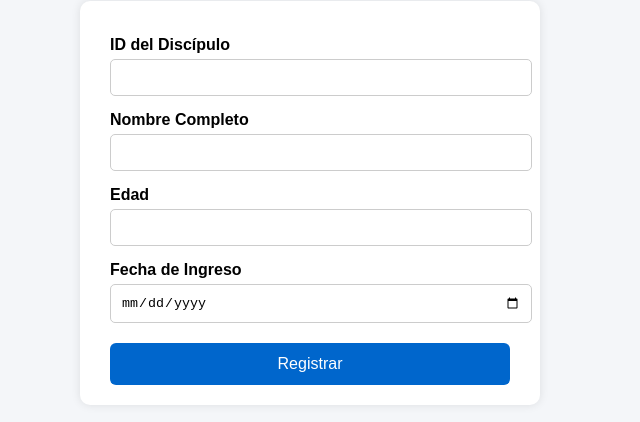
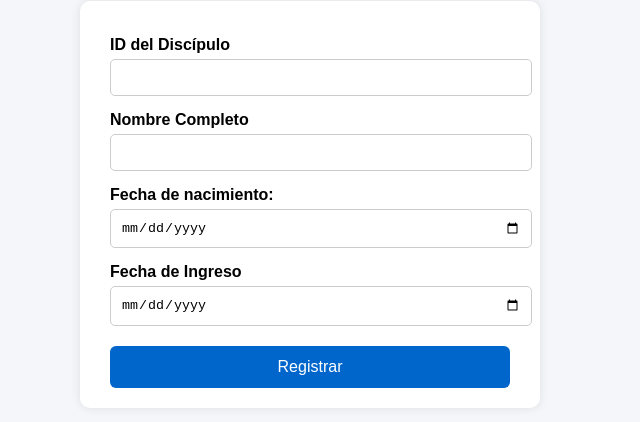
Before and after one commit to santiagocodes26/sons-of-god-web, a plain HTML site: page formulario_discipulo.html in a window 1280 px wide. Shown: the part 127-549 px from the top of the page, without its empty margins (330-970 px from the left). Drawn offline with Linux system fonts and the light colour scheme.

Commit message:
Add files via upload

```diff
--- a/formulario_discipulo.html
+++ b/formulario_discipulo.html
@@ -72,8 +72,8 @@
     <label for="nombre_completo">Nombre Completo</label>
     <input type="text" id="nombre_completo" name="nombre_completo" required />
 
-    <label for="edad">Edad</label>
-    <input type="number" id="edad" name="edad" required />
+    <label for="fecha_nacimiento">Fecha de nacimiento:</label>
+    <input type="date" id="fecha_nacimiento" name="fecha_nacimiento">
 
     <label for="fecha_ingreso">Fecha de Ingreso</label>
     <input type="date" id="fecha_ingreso" name="fecha_ingreso" required />
```
